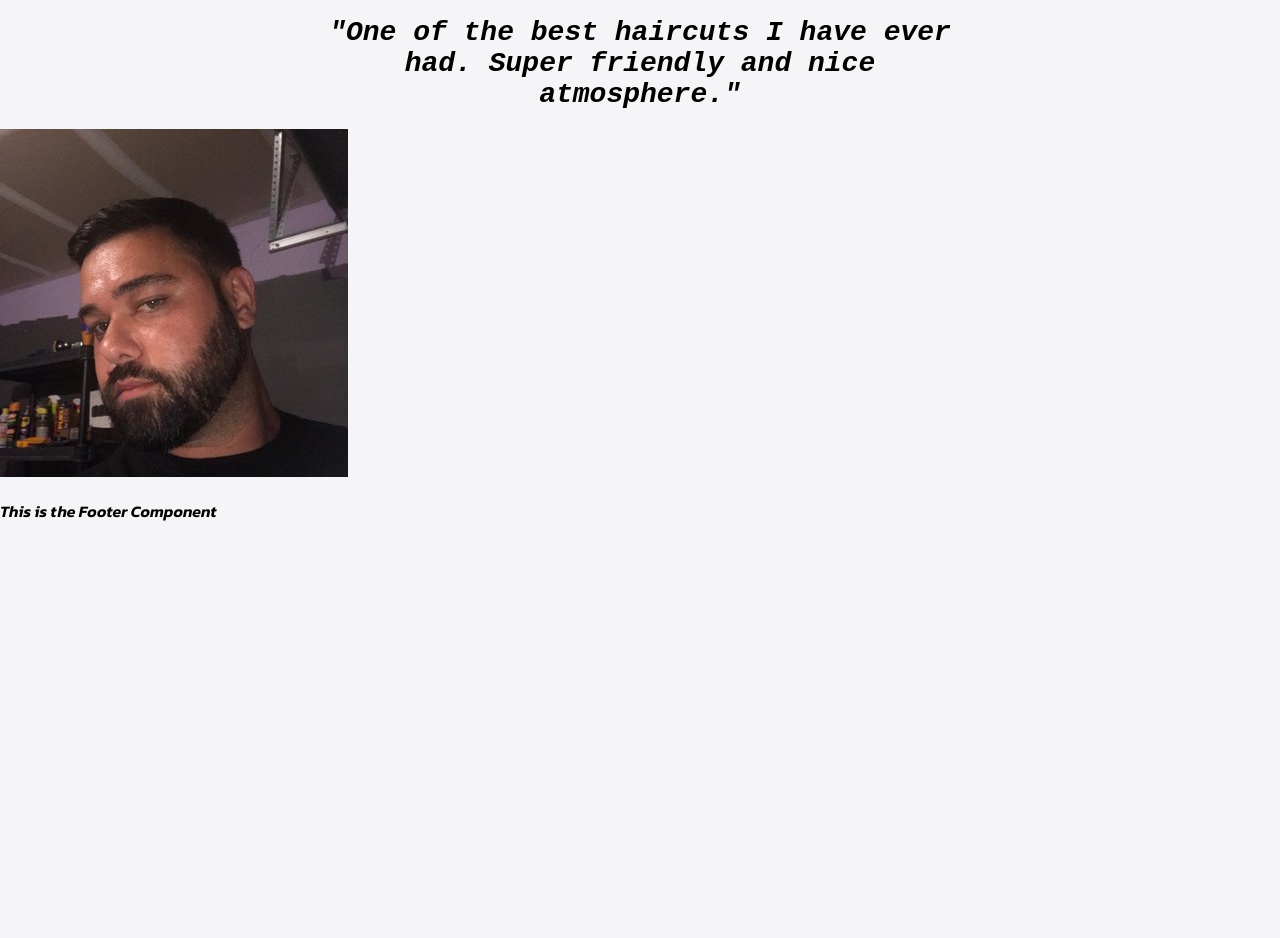
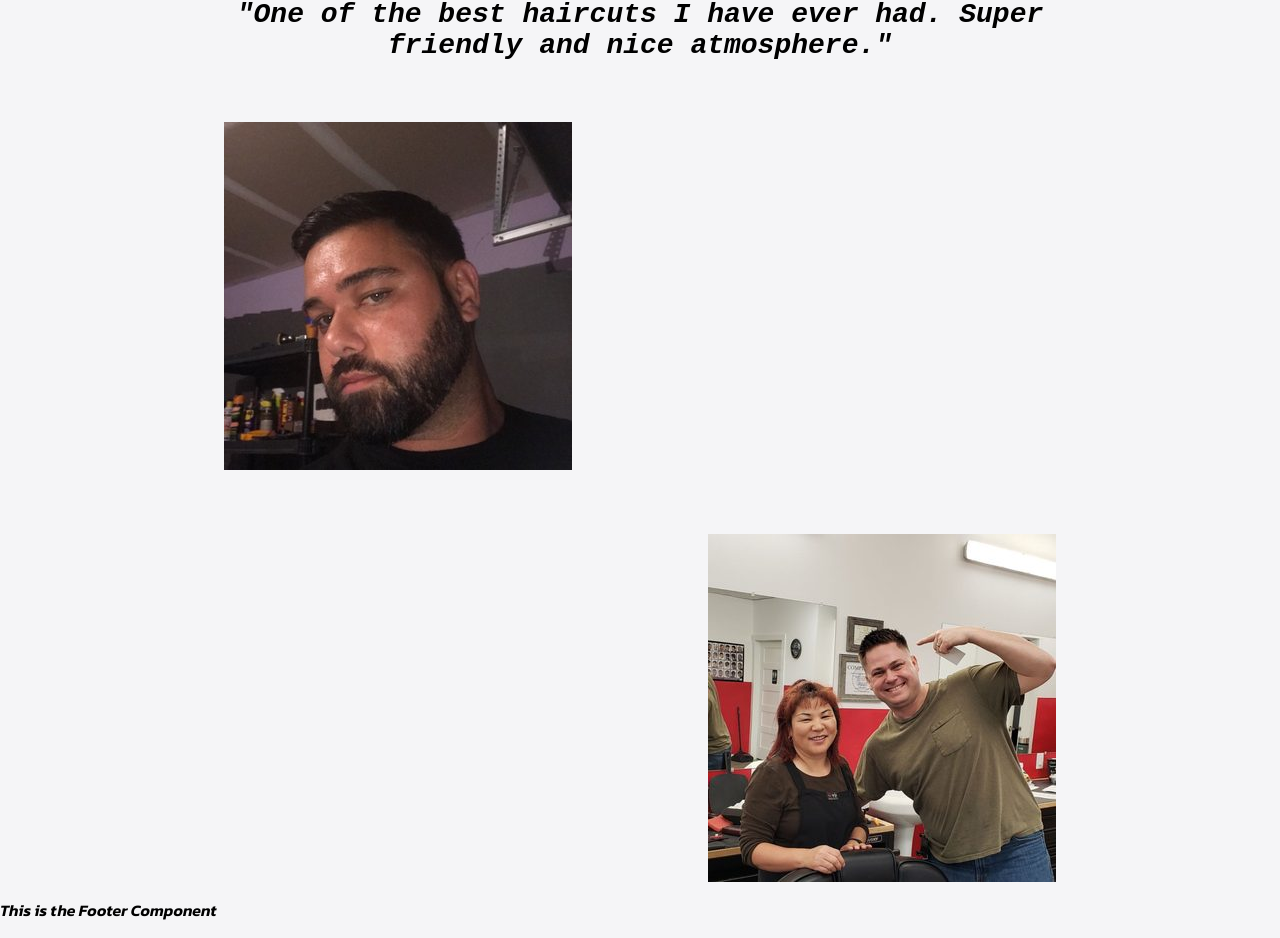
Before and after one commit to Brian4755/Jack-s-Barbershop, a React (Create React App) app: page / in a window 1280 px wide. Shown: the part 820-1758 px from the top of the page. Before the commit the page ends 1359 px from the top, so only its background shows below. Built offline with nearby package versions, Linux system fonts and the light colour scheme.

Commit message:
barber self image and div wrapper in homepage

```diff
--- /dev/null
+++ b/src/Carousel.css
@@ -0,0 +1,4 @@
+.examples {
+  /* margin-left: 0%; */
+  margin-top: 5%;
+}
--- a/src/Carousel.jsx
+++ b/src/Carousel.jsx
@@ -1,4 +1,5 @@
 import { useCallback, useState, useEffect } from "react";
+import './Carousel.css'
 
 const Carousel = () => {
   const [carousel, setCarousel] = useState(1)
@@ -15,8 +16,8 @@ const Carousel = () => {
   return (
     <>
     {carousel === 1 ?
-    <img src="./example1.jpg" alt="examplecut1" /> :
-    <img src="./example2.jpg" alt="examplecut2" />
+    <img className="examples" src="./example1.jpg" alt="examplecut1" /> :
+    <img className="examples" src="./example2.jpg" alt="examplecut2" />
     }
     </>
    )
--- a/src/Home.css
+++ b/src/Home.css
@@ -5,9 +5,6 @@ h1 {
   font-size: 28px;
   font-weight: 800;
   margin-top: 4%;
-  width: 50%;
-  margin-left: auto;
-  margin-right: auto;
 }
 
 .insideshop {
@@ -15,3 +12,15 @@ h1 {
   height: 90vh;
   object-fit: cover;
 }
+
+.homepageSection2 {
+  width: 65%;
+  margin-left: auto;
+  margin-right: auto;
+}
+
+.barberself {
+  display: block;
+  margin-top: 7%;
+  margin-left: auto;
+}
--- a/src/Home.jsx
+++ b/src/Home.jsx
@@ -5,8 +5,11 @@ const Home = () => {
   return (
     <>
     <img className='insideshop' src="./insidebarbershop.jpg" alt="Inside Area" />
+    <div className='homepageSection2'>
     <h1>"One of the best haircuts I have ever had. Super friendly and nice atmosphere."</h1>
     <Carousel />
+    <img className='barberself' src="./barberself.jpg" alt="Lead Barber" />
+    </div>
     </>
    )
 }
```
Also changed, not shown: public/insideshop.jpg (deleted).
